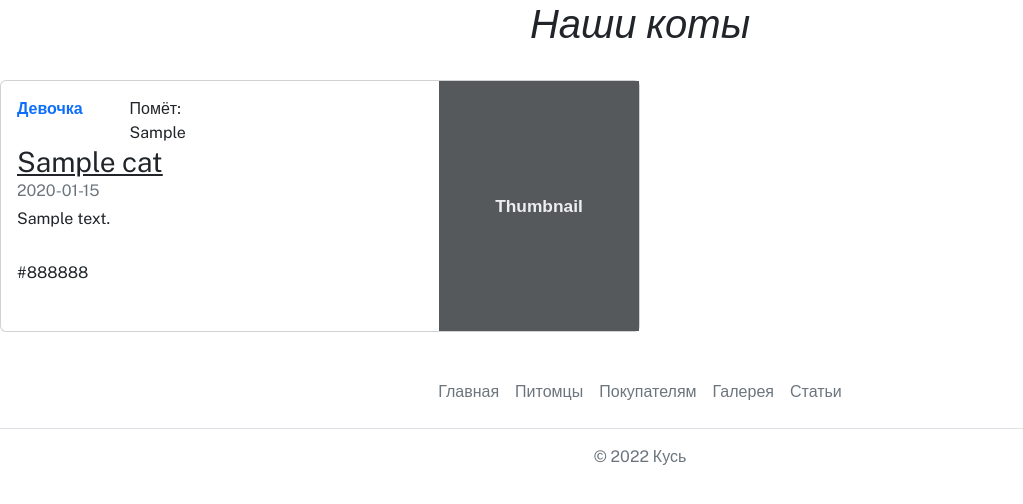
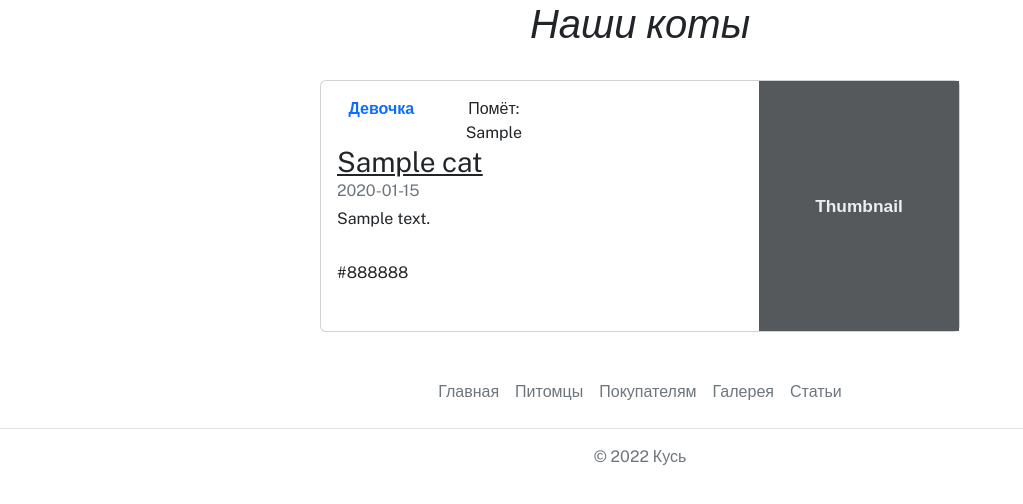
Before and after one commit to RaxFord1/Cats-Store, a Flask app: page /cats in a window 1280 px wide. Shown: the part 62-566 px from the top of the page, without its empty margins (0-1023 px from the left). Run offline with Flask 2, Linux system fonts and the light colour scheme; tables that the repository leaves empty hold one stand-in row (values such as "Sample post"); some libraries are stand-ins or nearby versions.

Commit message:
Edit cat page styles.

```diff
--- a/resources/html/cat.html
+++ b/resources/html/cat.html
@@ -10,13 +10,14 @@
 		</i></h1>
 	</div>
 	<br>
+	<div class="cats-conteiner" align="center">
 	{% for cat in cats %}
-		<div class="col-md-6">
+		<div class="col-md-6" >
 			<div class="card flex-md-row mb-4 box-shadow h-md-250">
 			<div class="card-body d-flex flex-column align-items-start">
-				<div class="row">
+				<div class="row" align="center">
 					<div class="col">
-						<strong class="d-inline-block mb-2 text-primary">
+						<strong class="d-inline-block mb-2 text-primary" >
 							{% if cat.gender == 1 %}
 								Девочка
 							{% else %}
@@ -45,6 +46,7 @@
 			</div>
 		</div>
 	{% endfor %}
+	</div>
 </div>
 
 {% endblock %}
--- a/static/css/landing.css
+++ b/static/css/landing.css
@@ -336,3 +336,7 @@ nav .navbar ul li a {
     top: 0;
 
 }
+
+.cats-conteiner{
+    margin: auto;
+}
```
